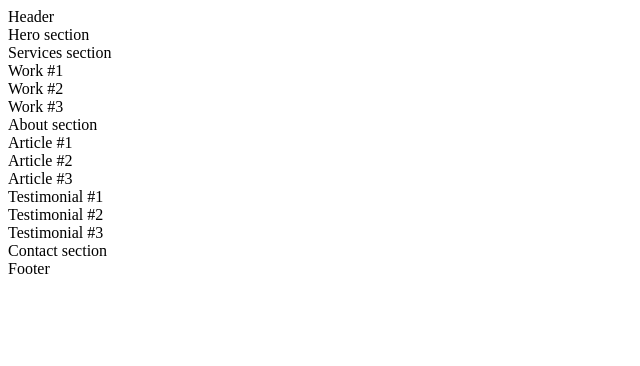
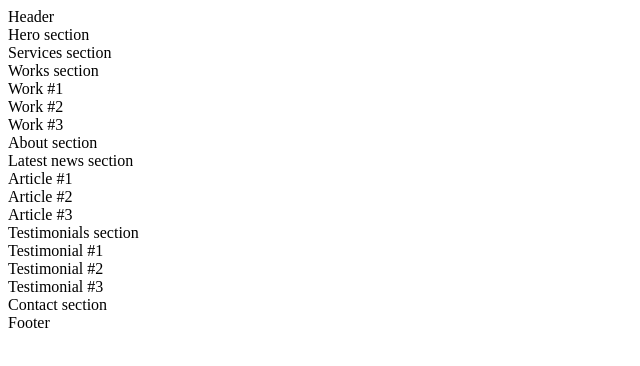
Before and after one commit to MathieuMorel62/holbertonschool-web_front_end, a plain HTML site: page html_advanced/6-index.html in a window 1280 px wide. Shown: the whole page, without its empty margins (0-640 px from the left). Drawn offline with Linux system fonts and the light colour scheme.

```diff
--- a/html_advanced/6-index.html
+++ b/html_advanced/6-index.html
@@ -19,7 +19,7 @@
             <section>
                 Services section
             </section>
-            <section>
+            <section>Works section
                 <article>
                     Work #1
                 </article>
@@ -33,7 +33,7 @@
             <section>
                 About section
             </section>
-            <section>
+            <section>Latest news section
                 <article>
                     Article #1
                 </article>
@@ -44,7 +44,7 @@
                     Article #3
                 </article>
             </section>
-            <section>
+            <section>Testimonials section
                 <article>
                     Testimonial #1
                 </article>
```
